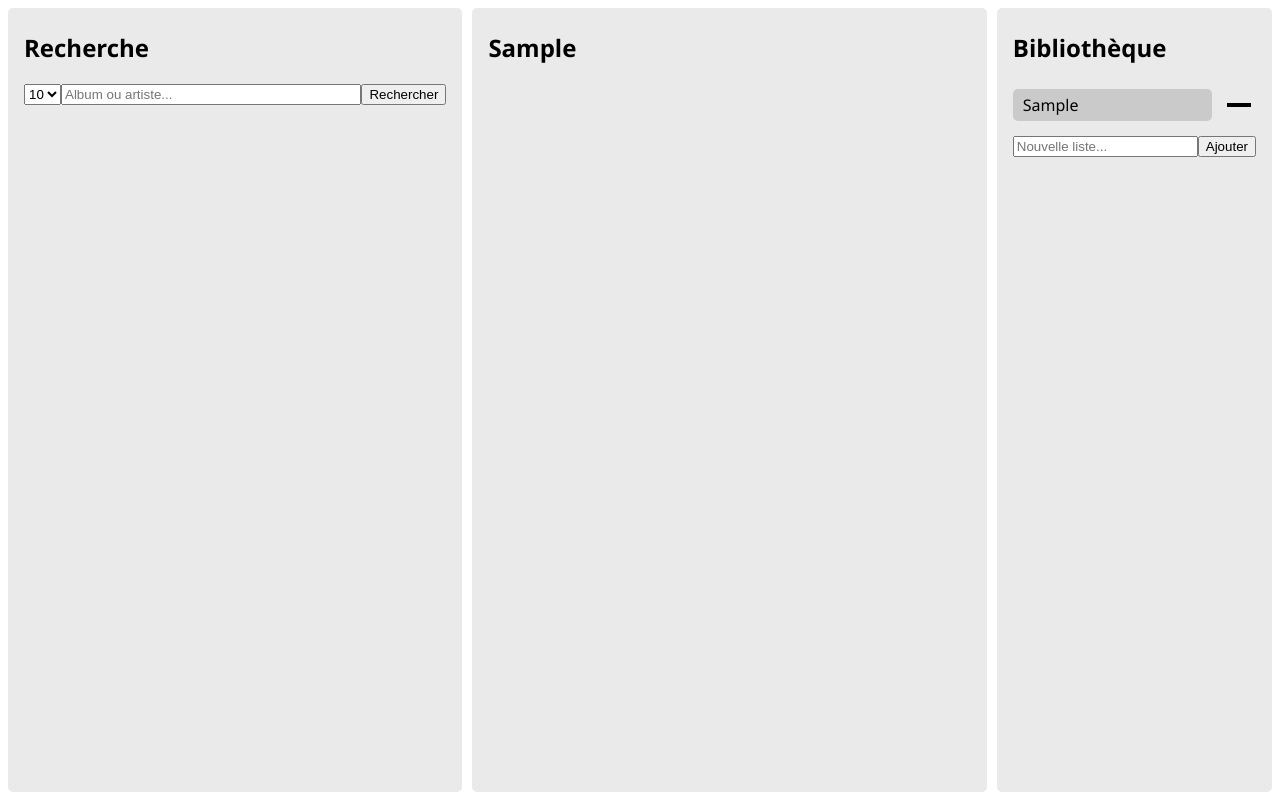
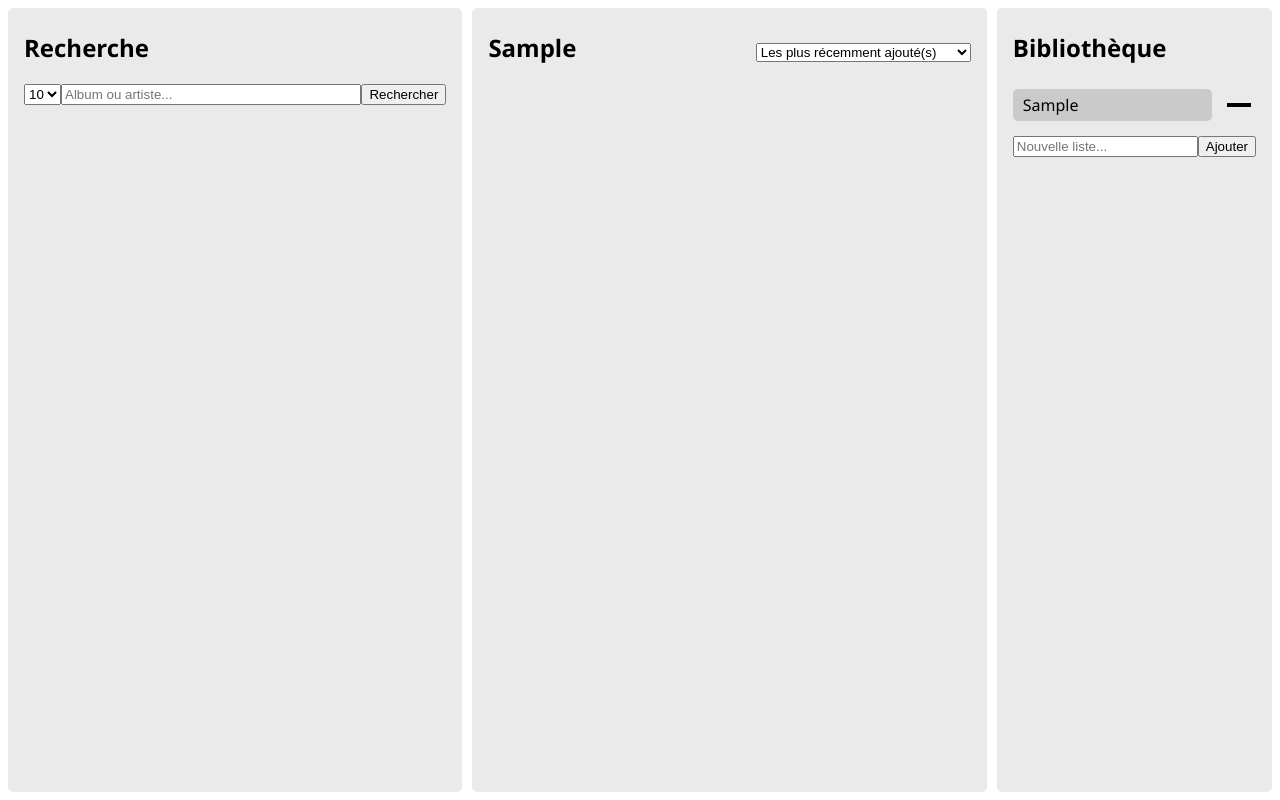
Before and after one commit to Quentin404/progweb3, a Vue app: page / in a window 1280 px wide. Both pictures are taken after typing "Sample" into the empty fields and a click on the button "Ajouter". Built offline with nearby package versions, Linux system fonts and the light colour scheme.

Commit message:
ajout du tri !

```diff
--- a/src/App.vue
+++ b/src/App.vue
@@ -46,12 +46,14 @@ export default {
       },
       addAlbum(album) {
         if (this.currentList.albums) {
-          if (this.currentList.albums.find(albumInList => albumInList === album)) {
+          if (this.currentList.albums.find(a => a.durationInSeconds === album.durationInSeconds && a.name === album.name && a.artist === album.artist)) {
             alert("Cet album est déjà dans la liste !");
           }
           else {
+            album.addedAt = Date.now();
             this.currentList.albums.push(album);
             this.updateCache();
+            console.log(this.currentList);
           }
         }
         else {
--- a/src/components/displayModule.vue
+++ b/src/components/displayModule.vue
@@ -1,6 +1,16 @@
 <template>
     <div class="displayModule">
-        <h2 v-if="list.name !== undefined">{{ list.name }}</h2>
+        <div class="title">
+            <h2 v-if="list.name !== undefined">{{ list.name }}</h2>
+            <select v-if="list.name !== undefined" @change="sortAlbums($event.target.value, list)">
+                <option value="mostRecent">Les plus récemment ajouté(s)</option>
+                <option value="mostOld">Les plus anciennement ajouté(s)</option>
+                <option value="alphabetical">Tri alphabétique</option>
+                <option value="reverseAlphabetical">Tri alphabétique inverse</option>
+                <option value="longest">Les plus longs</option>
+                <option value="shortest">Les plus courts</option>
+            </select>
+        </div>
         <p v-if="list.name == undefined">Créez une liste dans la bibliothèque à droite puis ajoutez des albums dedans !</p>
         <div v-if="list" class="albumGallery">
             <albumCard
@@ -23,9 +33,36 @@
         components: {
             albumCard
         },
+        data() {
+            return {
+                sortedAlbums: []
+            }
+        },
         methods: {
             removeButtonEvent(album) {
                 this.$emit('removeButtonEvent', album);
+            },
+            sortAlbums(sort, list) {
+                switch(sort) {
+                    case 'mostRecent':
+                        list.albums.sort((a, b) => b.addedAt - a.addedAt);
+                        break;
+                    case 'mostOld':
+                        list.albums.sort((a, b) => a.addedAt - b.addedAt);
+                        break;
+                    case 'alphabetical':
+                        list.albums.sort((a, b) => a.name.localeCompare(b.name));
+                        break;
+                    case 'reverseAlphabetical':
+                        list.albums.sort((a, b) => b.name.localeCompare(a.name));
+                        break;
+                    case 'longest':
+                        list.albums.sort((a, b) => a.durationInSeconds - b.durationInSeconds);
+                        break;
+                    case 'shortest':
+                        list.albums.sort((a, b) => b.durationInSeconds - a.durationInSeconds);
+                        break;
+                }
             }
         }
     }
@@ -43,6 +80,12 @@
         background-color: #eaeaea;
         border-radius: 5px;
     }
+
+    .title {
+        display: flex;
+        align-items: baseline;
+        justify-content: space-between;
+    }
     .albumGallery {
         display: flex;
         flex-wrap: wrap;
--- a/src/services/lastfm.js
+++ b/src/services/lastfm.js
@@ -16,10 +16,12 @@ const getAlbumsFormSearchFromAPI = async function(albumName, howMany) {
                 if ('tracks' in currentAlbumInfo?.album) {
                     if (Array.isArray(currentAlbumInfo.album.tracks.track)) {
                         searchedAlbums[i].nb_tracks = currentAlbumInfo.album.tracks.track.length;
-                        searchedAlbums[i].duration = getAlbumDuration(currentAlbumInfo.album.tracks.track);
+                        searchedAlbums[i].durationInSeconds = getAlbumDuration(currentAlbumInfo.album.tracks.track);
+                        searchedAlbums[i].duration = convertToBeautifulTime(getAlbumDuration(currentAlbumInfo.album.tracks.track));
                     }
                     else {
                         searchedAlbums[i].nb_tracks = 1;
+                        searchedAlbums[i].durationInSeconds = currentAlbumInfo.album.tracks.track.duration;
                         searchedAlbums[i].duration = convertToBeautifulTime(currentAlbumInfo.album.tracks.track.duration);
                     }
                 }
--- a/src/services/utils.js
+++ b/src/services/utils.js
@@ -3,13 +3,14 @@ let getAlbumDuration = function(tracks) {
     tracks.forEach(e => {
         duration += e.duration;
     });
-    return convertToBeautifulTime(duration);
+    return duration;
 }
 
 let convertToBeautifulTime = function(duration) {
-    const minutes = Math.floor(duration / 60);
+    const hours = Math.floor(duration / 3600);
+    const minutes = Math.floor((duration % 3600) / 60);
     const seconds = duration % 60;
-    return minutes + ":" + seconds.toString().padStart(2, '0');
+    return (hours > 0 ? hours + ':' : '') + minutes.toString().padStart(2, '0') + ':' + seconds.toString().padStart(2, '0');
 }
 
 let truncIfTooBig = function(name, limit) {
```
